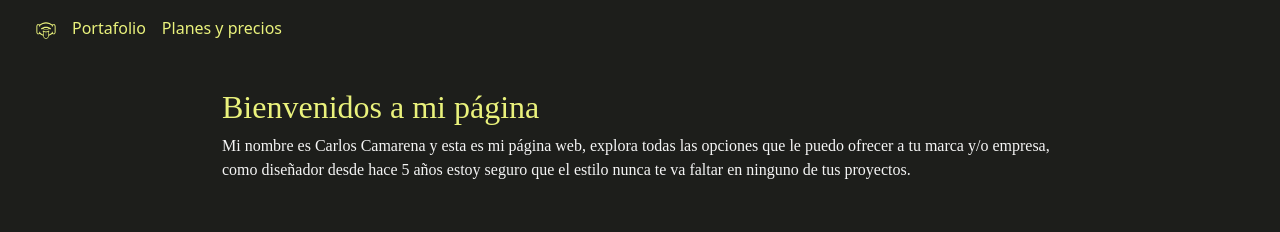
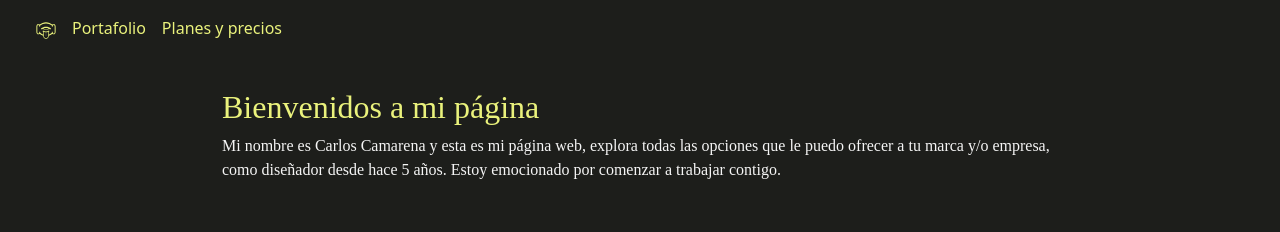
Before and after one commit to Charlie30Cam/preEntrega2-Camarena, a plain HTML site: page Pagina Web/index.html in a window 1280 px wide. Shown: the top 232 px of the page. Drawn offline with nearby package versions, Linux system fonts and the light colour scheme; grey boxes are pictures that could not be loaded.

Commit message:
Modificacion de texto-parrafo

```diff
--- a/Pagina Web/index.html
+++ b/Pagina Web/index.html
@@ -38,7 +38,7 @@
 
         <div class="bienvenida">
             <h1 class="titulo-parrafo">Bienvenidos a mi página</h1>
-            <p class="texto-parrafo">Mi nombre es Carlos Camarena y esta es mi página web, explora todas las opciones que le puedo ofrecer a tu marca y/o empresa, como diseñador desde hace 5 años estoy seguro que el estilo nunca te va faltar en ninguno de tus proyectos.</p>
+            <p class="texto-parrafo">Mi nombre es Carlos Camarena y esta es mi página web, explora todas las opciones que le puedo ofrecer a tu marca y/o empresa, como diseñador desde hace 5 años. Estoy emocionado por comenzar a trabajar contigo.</p>
         </div>
 
         <section class="enlaces-contacto">
```
